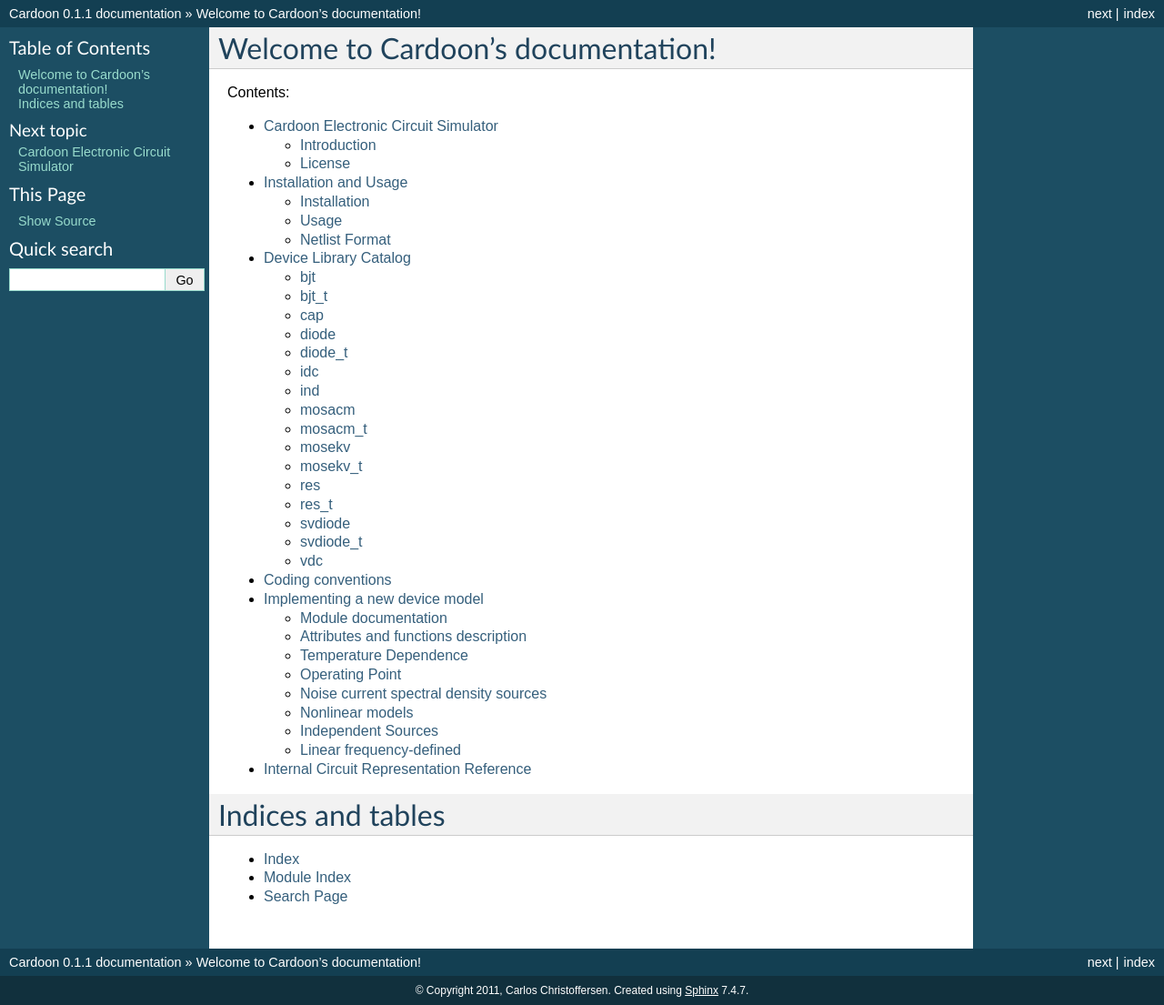
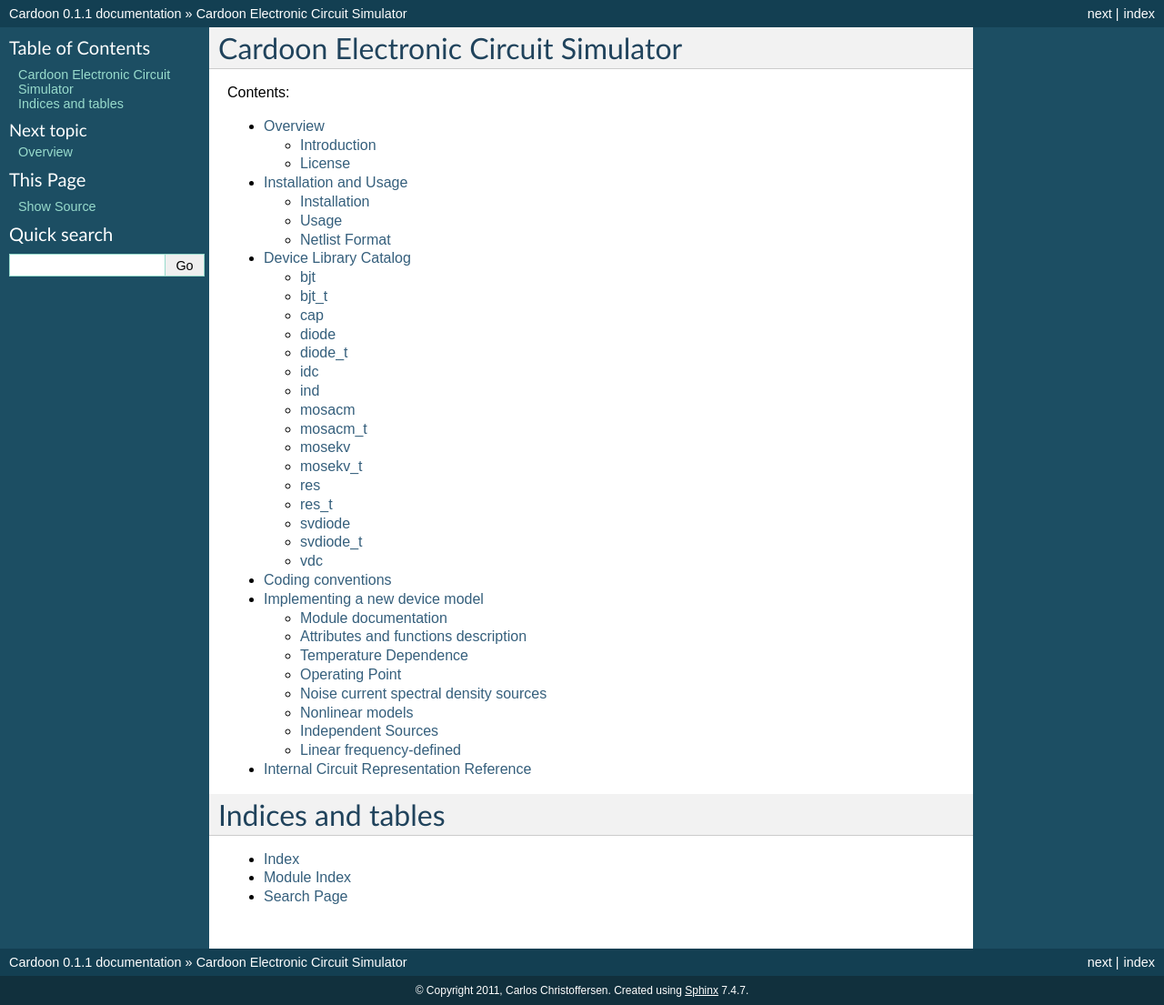
Before and after one commit to cechrist/cardoon, a Sphinx documentation site: the page built from doc/index.rst, in a window 1280 px wide. Shown: the whole page at 91% size. Built offline with Sphinx 7.4.7, drawn with Linux system fonts in a browser that asks for light colours; formulas are drawn with MathJax 3.

Commit message:
Changed main title and overview chapter

```diff
--- a/doc/index.rst
+++ b/doc/index.rst
@@ -3,8 +3,8 @@
    You can adapt this file completely to your liking, but it should at least
    contain the root `toctree` directive.
 
-Welcome to Cardoon's documentation!
-===================================
+Cardoon Electronic Circuit Simulator
+====================================
 
 Contents:
 
--- a/doc/intro.rst
+++ b/doc/intro.rst
@@ -1,6 +1,6 @@
 
-Cardoon Electronic Circuit Simulator
-====================================
+Overview
+========
 
 Introduction
 ------------
@@ -47,6 +47,6 @@
 it under the terms of the GNU General Public License as published by
 the Free Software Foundation, version 3 or later:
 
-<http://www.gnu.org/licenses/gpl.html>
+http://www.gnu.org/licenses/gpl-3.0.txt
 
 (See also LICENSE file included with the source)
```
